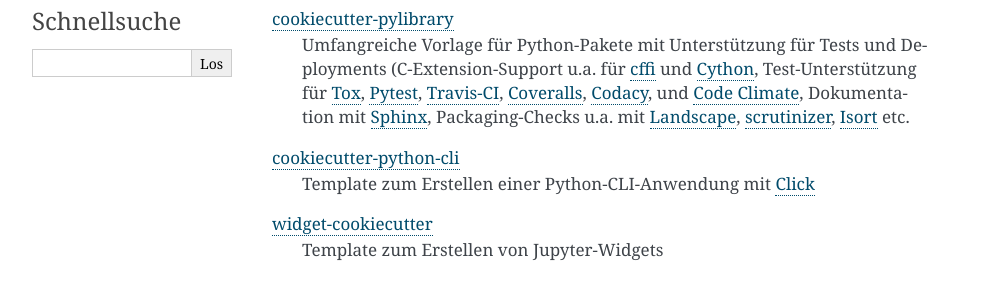
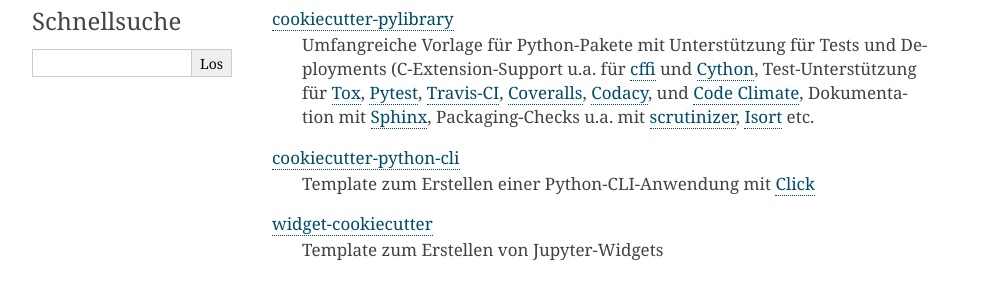
Before and after one commit to veit/python-basics-tutorial-de, a Sphinx documentation site: the page built from docs/libs/templating/templates.rst, in a window 1280 px wide. Shown: the part 361-660 px from the top of the page, without its empty margins (148-1141 px from the left). Built offline with Sphinx 7.4.7, drawn with Linux system fonts in a browser that asks for light colours; pages that are not in the unit, such as notebooks, are missing from menus.

Commit message:
:pencil2: Fix links

```diff
--- a/docs/appendix/index.rst
+++ b/docs/appendix/index.rst
@@ -6,4 +6,3 @@
 
    regex
    encodings
-   glossary
--- a/docs/libs/cibuildwheel.rst
+++ b/docs/libs/cibuildwheel.rst
@@ -124,5 +124,3 @@
   <https://github.com/mypyc/mypy_mypyc-wheels/blob/master/.github/workflows/build.yml>`__
 * psutil: `.github/workflows/build.yml
   <https://github.com/giampaolo/psutil/blob/master/.github/workflows/build.yml>`__
-* scikit-learn: `build_tools/github/build_wheels.sh
-  <https://github.com/scikit-learn/scikit-learn/blob/main/build_tools/github/build_wheels.sh>`_
--- a/docs/libs/distribution.rst
+++ b/docs/libs/distribution.rst
@@ -274,7 +274,7 @@
 <https://docs.python.org/3/distutils/setupscript.html#listing-whole-packages>`_
 verweist auf das Verzeichnis ``src``, in dem sich ein oder mehrere Pakete
 befinden können. Anschließend könnt ihr mit setuptools’s `find_packages()
-<https://setuptools.readthedocs.io/en/latest/userguide/package_discovery.html#using-find-or-find-packages>`_
+<https://setuptools.pypa.io/en/latest/userguide/package_discovery.html#finding-simple-packages>`_
 alle Pakete in diesem Verzeichnis finden.
 
 .. note::
--- a/docs/appendix/glossary.rst
+++ b/docs/libs/glossary.rst
@@ -39,7 +39,7 @@
 
        Conda installiert keine Pakete von :term:`PyPI` und kann nur von den
        offiziellen Continuum-Repositories oder von `anaconda.org
-       <https://anaconda.org/>`_ oder lokalen (:abbr:`z.B. (zum Beispiel)`
+       <https://anaconda.org>`_ oder lokalen (:abbr:`z.B. (zum Beispiel)`
        Intranet-) Paketservern installieren. Beachtet jedoch, dass :term:`pip`
        in conda installiert werden und Seite an Seite arbeiten kann, um
        Distributionen von :term:`PyPI` zu verwalten.
--- a/docs/libs/index.rst
+++ b/docs/libs/index.rst
@@ -20,3 +20,4 @@
    upload-install
    cibuildwheel
    binary-extensions
+   glossary
--- a/docs/libs/templating/templates.rst
+++ b/docs/libs/templating/templates.rst
@@ -21,9 +21,9 @@
     `Codacy <https://github.com/codacy/python-codacy-coverage/>`_,
     und `Code Climate <https://github.com/codeclimate/python-test-reporter>`_,
     Dokumentation mit `Sphinx <http://www.sphinx-doc.org/>`_,
-    Packaging-Checks u.a. mit `Landscape <https://landscape.io/index.html>`_,
-    `scrutinizer <https://scrutinizer-ci.com/docs/guides/python/>`_,
-    `Isort <https://github.com/PyCQA/isort>`_ etc.
+    Packaging-Checks u.a. mit `scrutinizer
+    <https://scrutinizer-ci.com/docs/guides/python/>`_, `Isort
+    <https://github.com/PyCQA/isort>`_ etc.
 `cookiecutter-python-cli <https://github.com/seanluong/cookiecutter-python-cli>`_
     Template zum Erstellen einer Python-CLI-Anwendung mit `Click
     <https://click.palletsprojects.com/>`_
```
Also changed, not shown: 1 other file.
